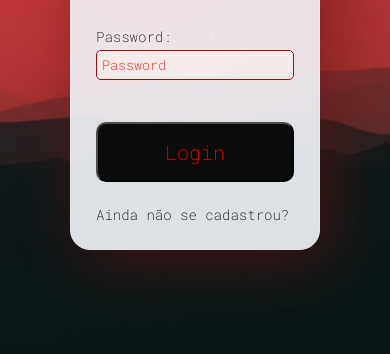
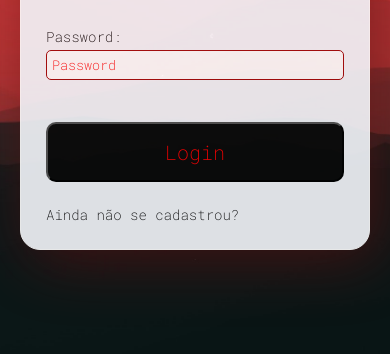
Before and after one commit to Lucas-Jav/Facebit--clone-facebook-com-sass-, a plain HTML site: page paginas-html/login.html in a window 390 px wide. Shown: the part 574-928 px from the top of the page. Drawn offline with Linux system fonts and the light colour scheme.

Commit message:
Correção gramatical e Correçãoda responsividade

```diff
--- a/sass/pages/login.scss
+++ b/sass/pages/login.scss
@@ -19,7 +19,7 @@ div.container {
         justify-content: space-between;
         padding: 25px;
         width: 40%;
-        min-width: 250px;
+        min-width: 300px;
         max-width: 550px;
         min-height: 550px;
         max-height: 560px;
@@ -31,6 +31,10 @@ div.container {
         box-shadow: 10px 10px 64px 0px rgb(68, 8, 8);
         -webkit-box-shadow: 10px 10px 64px 0px rgba(105, 16, 16, 0.664);
         -moz-box-shadow: 10px 10px 64px 0px rgba(82, 13, 13, 0.75);
+
+        @media (max-width: 1414px) {
+            width: 100%;
+        }
 
     form {
 
```
Also changed, not shown: paginas-html/registro.html (+1 -1 lines), css/style.css, 1 other file.
